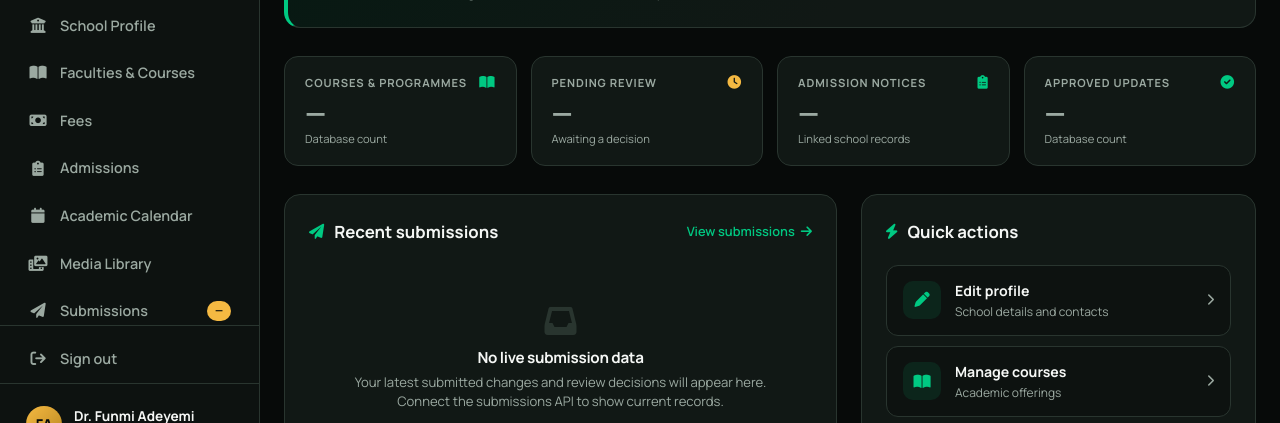
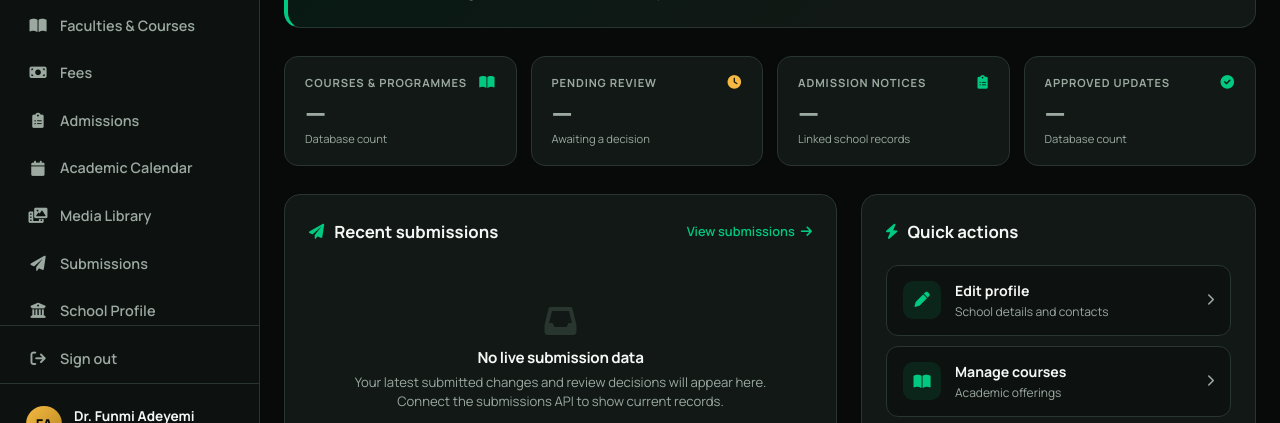
Before and after one commit to Bhig-Sasha/Campus_Naija, a website: page public/SchoolsAd/index.html in a window 1280 px wide. Shown: the part 327-750 px from the top of the page. Drawn offline with Linux system fonts and the light colour scheme.

Commit message:
Updated Files

```diff
--- a/public/SchoolsAd/index.html
+++ b/public/SchoolsAd/index.html
@@ -492,17 +492,14 @@
 
       <nav class="sidebar-nav">
         <div class="nav-group-label">Workspace</div>
-        <a href="#" class="nav-item active"><i class="fas fa-gauge-high"></i> Dashboard</a>
-        <a href="#" class="nav-item"><i class="fas fa-building-columns"></i> School Profile</a>
-        <a href="#" class="nav-item"><i class="fas fa-book-open"></i> Faculties &amp; Courses</a>
-        <a href="#" class="nav-item"><i class="fas fa-money-bill"></i> Fees</a>
-        <a href="#" class="nav-item"><i class="fas fa-clipboard-list"></i> Admissions</a>
-        <a href="#" class="nav-item"><i class="fas fa-calendar"></i> Academic Calendar</a>
-        <a href="#" class="nav-item"><i class="fas fa-photo-film"></i> Media Library</a>
-        <a href="#" class="nav-item">
-          <i class="fas fa-paper-plane"></i> Submissions
-          <span class="nav-badge">—</span>
-        </a>
+        <a href="../SchoolsAd/index.html" class="nav-item active"><i class="fas fa-gauge-high"></i> Dashboard</a>
+        <a href="../SchoolsAd/courses.html" class="nav-item"><i class="fas fa-book-open"></i> Faculties &amp; Courses</a>
+        <a href="../SchoolsAd/fees.html" class="nav-item"><i class="fas fa-money-bill"></i> Fees</a>
+        <a href="../SchoolsAd/admissions.html" class="nav-item"><i class="fas fa-clipboard-list"></i> Admissions</a>
+        <a href="../SchoolsAd/academic-calendar.html" class="nav-item"><i class="fas fa-calendar"></i> Academic Calendar</a>
+        <a href="../SchoolsAd/media-library.html" class="nav-item"><i class="fas fa-photo-film"></i> Media Library</a>
+        <a href="../SchoolsAd/submissions.html" class="nav-item"><i class="fas fa-paper-plane"></i> Submissions</a>
+        <a href="../SchoolsAd/profile.html" class="nav-item"><i class="fas fa-building-columns"></i> School Profile</a>
       </nav>
 
       <!-- Sign out lives inside the navigation area -->
```
Also changed, not shown: server.js (+16 -1 lines), vercel.json.
